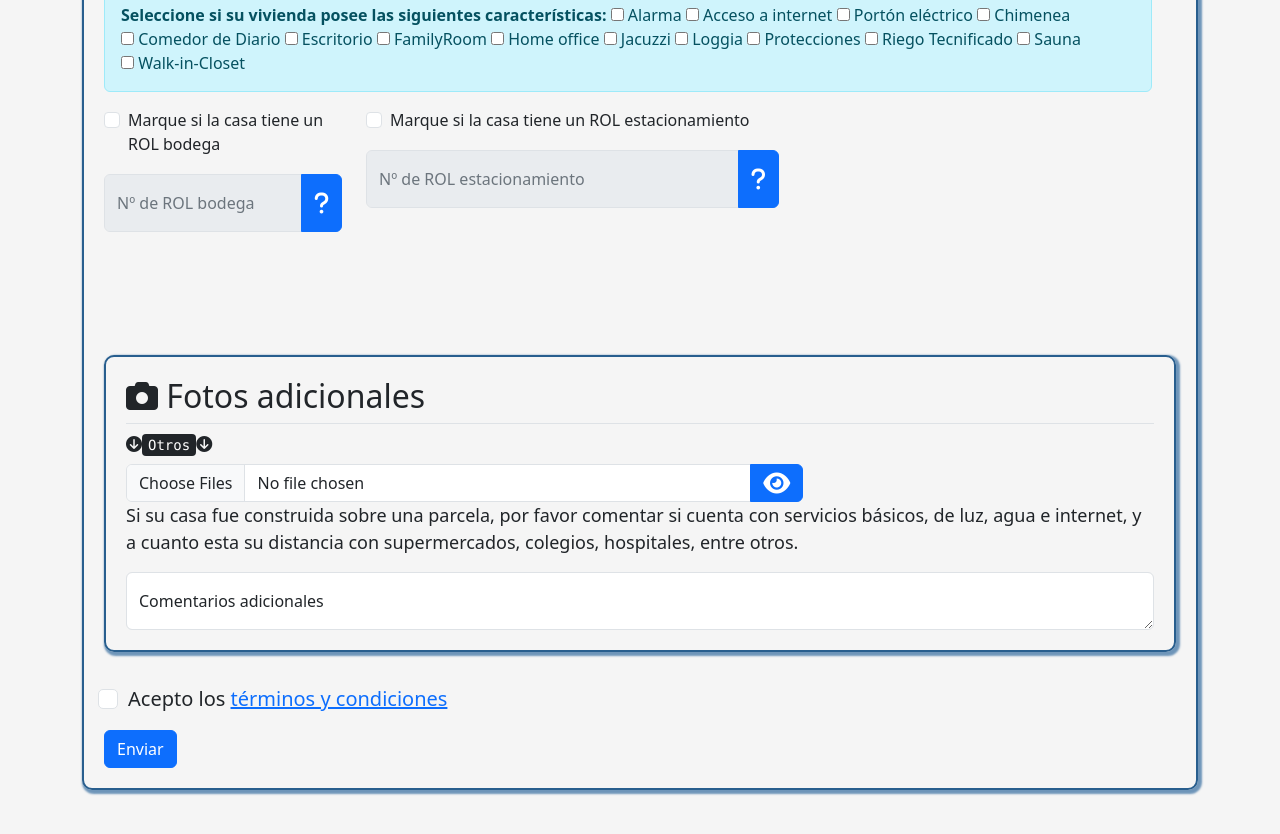
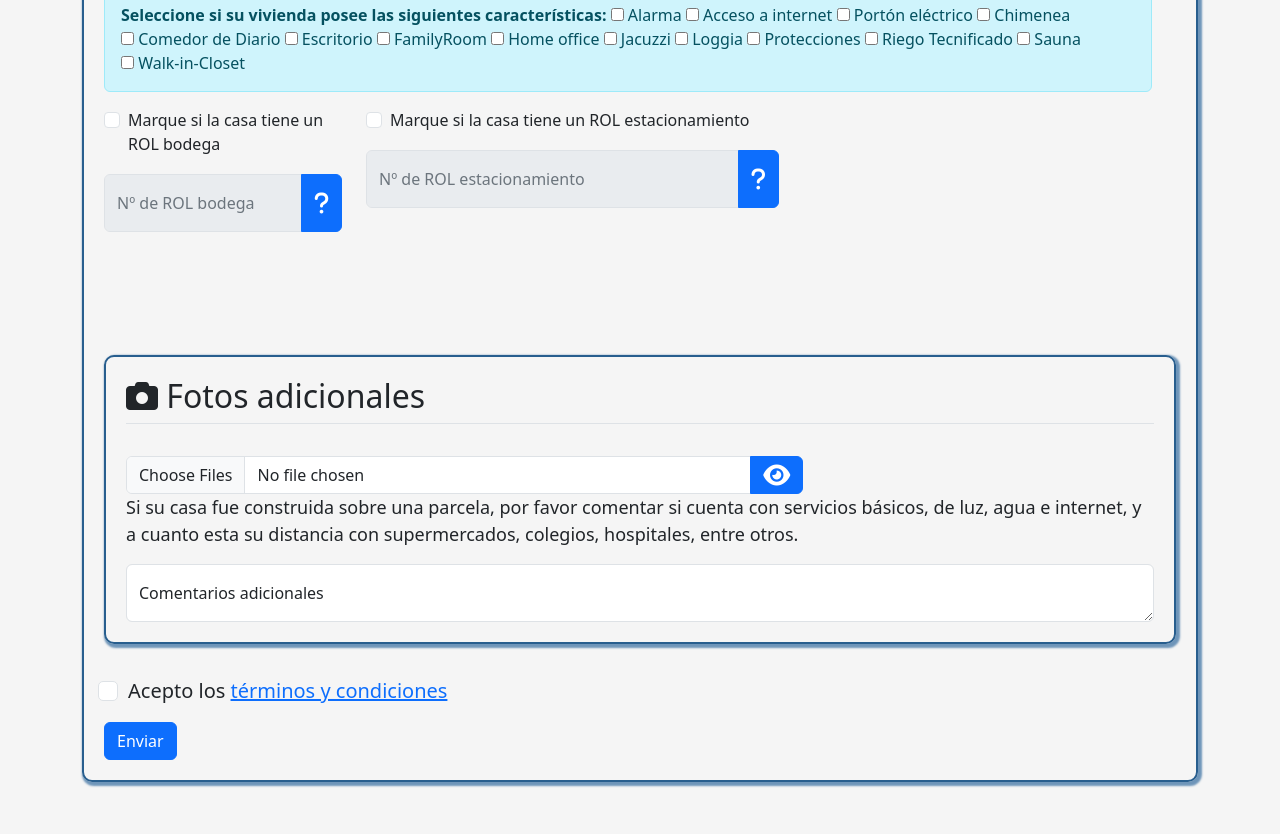
Before and after one commit to josedev-front/FormularioParcela, a website: page public/index.html in a window 1280 px wide. Shown: the part 3455-4289 px from the top of the page. Drawn offline with nearby package versions, Linux system fonts and the light colour scheme.

Commit message:
se corrige lo solicitado de las fotos adicionales
Fotos adicionales

```diff
--- a/public/index.html
+++ b/public/index.html
@@ -2340,7 +2340,7 @@
         <h2 class="border-bottom pb-2"><i class="fa-solid fa-camera"></i> Fotos adicionales</h2>
     <div class="row">
       <div class="col-md-8">
-        <label class="form-label" for="housePhotos"><i class="fa-solid fa-circle-arrow-down"></i><kbd>Otros</kbd><i class="fa-solid fa-circle-arrow-down"></i></label>
+        <label class="form-label" for="housePhotos"></label>
         <div class="input-group">
         <input class="form-control" type="file" id="housePhotos" name="housePhotos" accept="image/*" multiple max="25">
         <button type="button" class="btn btn-primary" onclick="openModalAdicionales()">
```
